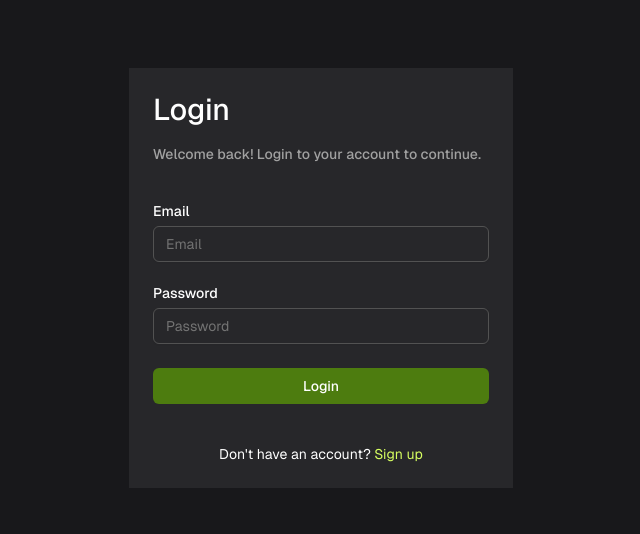
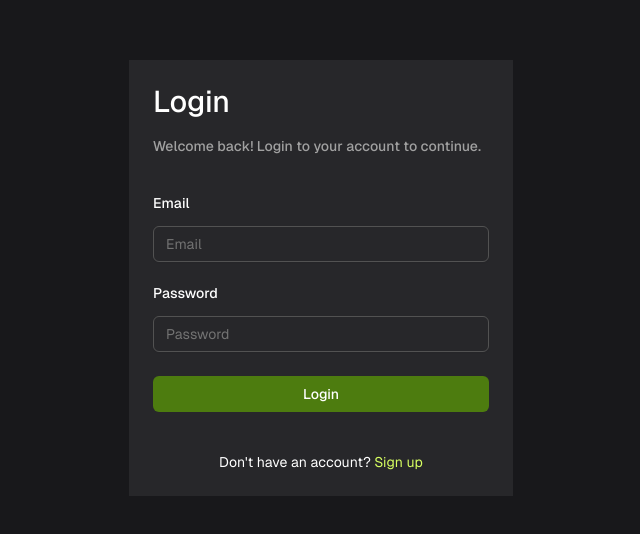
Before and after one commit to MatheusGSantos/hubla-fullstack-challenge, a Next.js app in the folder frontend/: page /login in a window 1280 px wide. Shown: the part 122-656 px from the top of the page, without its empty margins (319-959 px from the left). Built offline with nearby package versions, Linux system fonts and the light colour scheme.

Commit message:
refactor: update spacing in login form and remove debug logs from UploadForm; refactor fetch functions to use async/await

```diff
--- a/frontend/src/app/(auth)/login/page.tsx
+++ b/frontend/src/app/(auth)/login/page.tsx
@@ -29,7 +29,7 @@ export default function Login() {
           className="flex flex-col items-center justify-center gap-6 w-full my-6"
           onSubmit={handleSubmit(onSubmit)}
         >
-          <div className="flex flex-col gap-2 w-full">
+          <div className="flex flex-col gap-4 w-full">
             <Label htmlFor="email">Email</Label>
             <Input
               type="email"
@@ -38,7 +38,7 @@ export default function Login() {
               {...register("email")}
             />
           </div>
-          <div className="flex flex-col gap-2 w-full">
+          <div className="flex flex-col gap-4 w-full">
             <Label htmlFor="password">Password</Label>
             <Input
               type="password"
--- a/frontend/src/app/uploads/new/_components/UploadForm.tsx
+++ b/frontend/src/app/uploads/new/_components/UploadForm.tsx
@@ -28,7 +28,6 @@ export function UploadForm() {
         router.push("/uploads/success");
       })
       .catch((error) => {
-        console.log(typeof error, error);
         setLoading(false);
         setError(true);
         showToast("error");
--- a/frontend/src/services/fetchTransactionsByUpload.ts
+++ b/frontend/src/services/fetchTransactionsByUpload.ts
@@ -15,10 +15,10 @@ interface Response {
   };
 }
 
-export function fetchTransactionsByUpload({
+export async function fetchTransactionsByUpload({
   uploadId,
 }: FetchTransctionsByUploadIdConfig): Promise<Response> {
-  return api
+  return await api
     .get(`uploads/${uploadId}/transactions`, {
       cache: "no-cache",
     })
--- a/frontend/src/services/fetchUploads.ts
+++ b/frontend/src/services/fetchUploads.ts
@@ -12,11 +12,11 @@ interface Response {
   meta: Meta;
 }
 
-export function fetchUploads({
+export async function fetchUploads({
   currentPage = 1,
   perPage = 10,
 }: FetchUploadsConfig): Promise<Response> {
-  return api
+  return await api
     .get("uploads", {
       searchParams: {
         page: currentPage,
--- a/frontend/src/services/postUpload.ts
+++ b/frontend/src/services/postUpload.ts
@@ -1,9 +1,9 @@
 import { api } from "@/lib/api";
 
-export function postUpload(file: File) {
+export async function postUpload(file: File) {
   const formData = new FormData();
   formData.append("file", file);
-  return api
+  return await api
     .post("uploads", {
       body: formData,
     })
```
